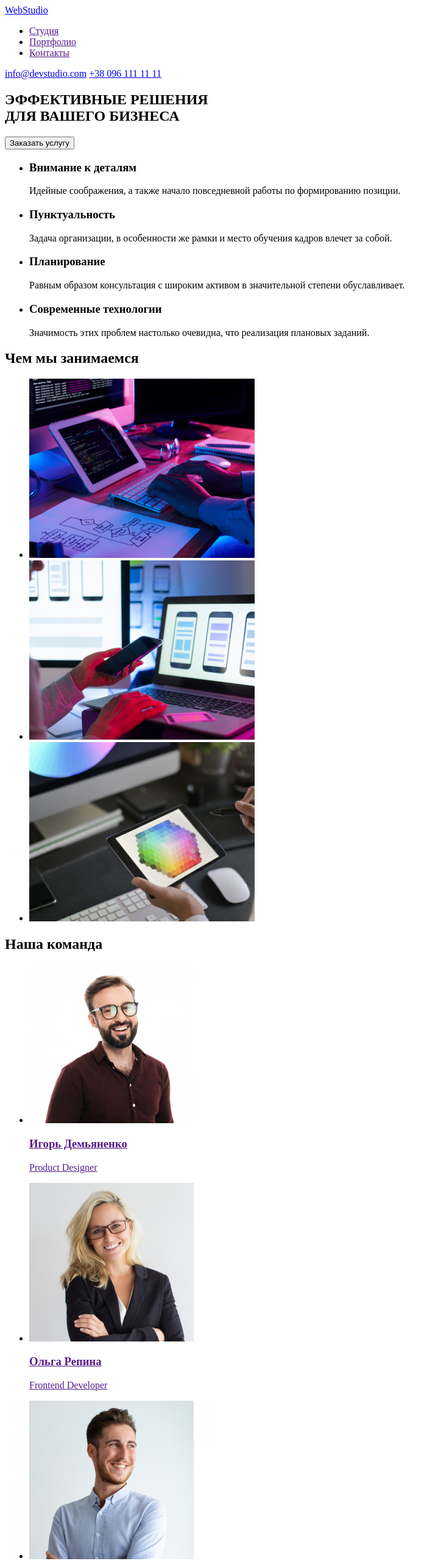
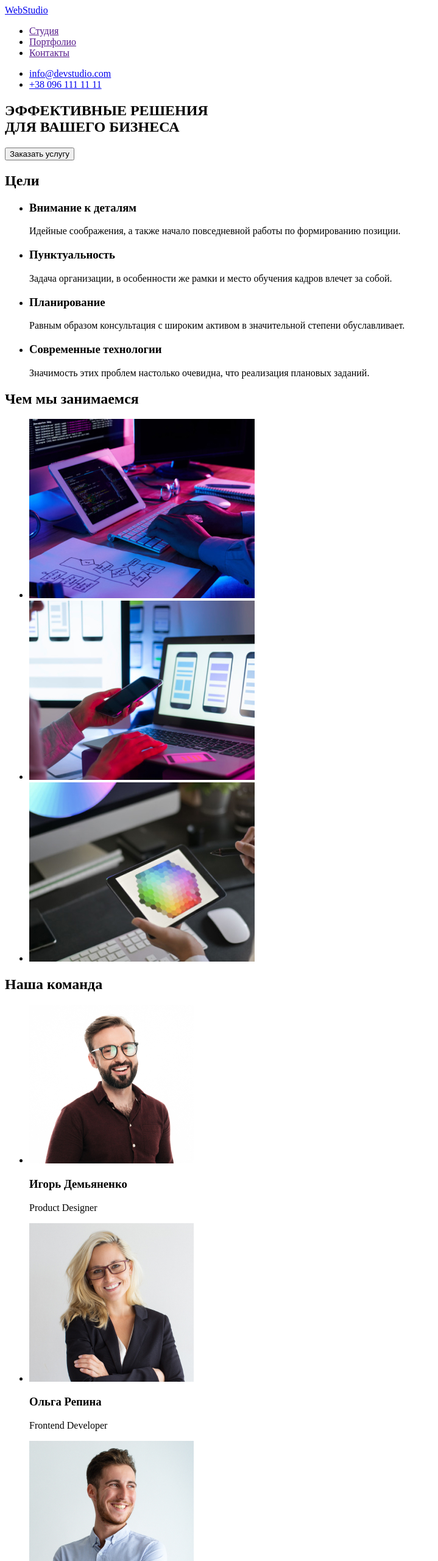
Before and after one commit to NataGol/goit-markup-hw-01, a plain HTML site: page index.html in a window 1280 px wide. Shown: the top 2560 px of the page at 61% size, without its empty margins (0-719 px from the left). Drawn offline with Linux system fonts and the light colour scheme.

Commit message:
Making improvements

```diff
--- a/index.html
+++ b/index.html
@@ -19,10 +19,10 @@
             <li><a href="">Контакты</a></li>
         </ul>
     </nav>
-        <div>
-            <a href="mailto:info@devstudio.com">info@devstudio.com</a>
-            <a href="tel:+380961111111">+38 096 111 11 11</a>
-        </div>
+        <ul>
+            <li><a href="mailto:info@devstudio.com">info@devstudio.com</a></li>
+            <li><a href="tel:+380961111111">+38 096 111 11 11</a></li>
+        </ul>
     </header>
 <main>
     <section>
@@ -32,7 +32,7 @@
 
 
     <section>
-
+        <h2>Цели</h2>
         <ul>
         <li>
             <h3>Внимание к деталям</h3>
@@ -73,19 +73,13 @@
         <h2>Чем мы занимаемся</h2>
         <ul>
         <li>
-            <a href="">
             <img src="./images/2_photo.jpg" width="370" alt="Деятельность">
-            </a>
         </li>
         <li>
-            <a href="">
             <img src="./images/3_photo.jpg" width="370" alt="Деятельность">
-            </a>
         </li>
         <li>
-            <a href="">
             <img src="./images/4_photo.jpg" width="370" alt="Деятельность">
-            </a>
         </li>
         </ul>
     </section>
@@ -93,32 +87,24 @@
         <h2>Наша команда</h2>
         <ul>
         <li>
-            <a href="">
             <img src="./images/5_Igor.jpg" width="270" alt="Игорь Демьяненко">
             <h3>Игорь Демьяненко</h3>
             <p>Product Designer</p>
-            </a>
         </li>
         <li>
-            <a href="">
             <img src="./images/6_Olha.jpg" width="270" alt="Ольга Репина">
             <h3>Ольга Репина</h3>
             <p>Frontend Developer</p>
-            </a>
         </li>
         <li>
-            <a href="">
             <img src="./images/7_Nikolay.jpg" width="270" alt="Николай Тарасов">
             <h3>Николай Тарасов</h3>
             <p>Marketing</p>
-            </a>
         </li>
         <li>
-            <a href="">
             <img src="./images/8_Mikle.jpg" width="270" alt="Михаил Ермаков">
             <h3>Михаил Ермаков</h3>
             <p>UI Designer</p>
-            </a>
         </li>
         </ul>
 
@@ -133,11 +119,10 @@
     <address>
         г. Киев, пр-т Леси Украинки, 26
     </address>
-    <address>
-        <a href="mailto:info@example.com">info@example.com</a>
-        <a href="tel:+380991111111">+38 099 111 11 11</a>
-    </address>
-
+    <ul>
+        <li><a href="mailto:info@example.com">info@example.com</a></li>
+        <li><a href="tel:+380991111111">+38 099 111 11 11</a></li>
+    </ul>
 </footer>
 </body>
 </html>
```
Also changed, not shown: .prettierrc.json (added). Lines whose indentation alone changed are shown as unchanged.
